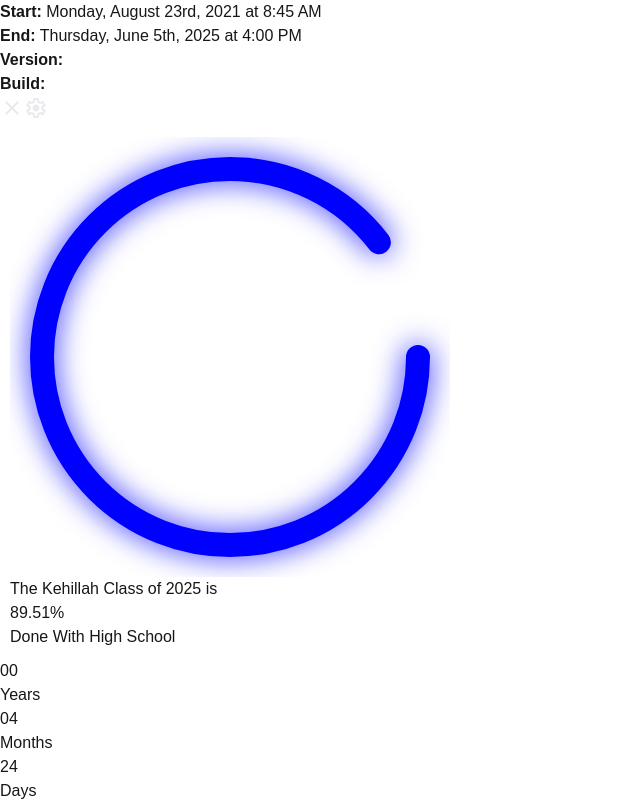
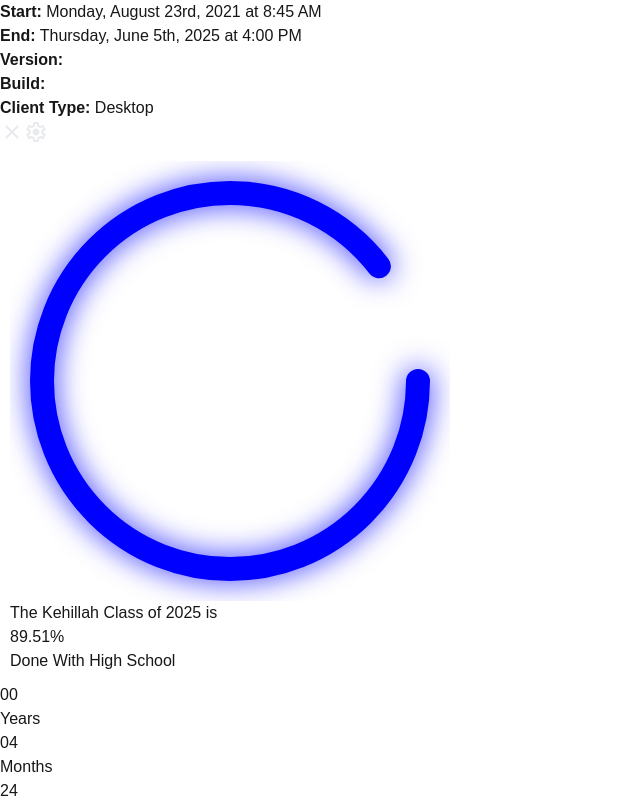
Before and after one commit to beck1888/hs-progress-countdown, a Next.js app: page / in a window 1280 px wide. Both pictures are taken after a click on the button 12 px from the left and 12 px from the top of the page. Shown: the top 800 px of the page, without its empty margins (0-640 px from the left). Built offline with nearby package versions, Linux system fonts and the light colour scheme; no server answers.

Commit message:
Add client type detection to InfoBox component

```diff
--- a/src/components/ui/InfoBox.tsx
+++ b/src/components/ui/InfoBox.tsx
@@ -10,6 +10,7 @@ interface InfoBoxProps {
 
 const InfoBox: React.FC<InfoBoxProps> = ({ isOpen, children }) => {
   const [lastCommitId, setLastCommitId] = useState<string>("");
+  const [clientType, setClientType] = useState<string>("");
 
   useEffect(() => {
     const fetchLastCommitId = async () => {
@@ -27,6 +28,15 @@ const InfoBox: React.FC<InfoBoxProps> = ({ isOpen, children }) => {
     fetchLastCommitId();
   }, []);
 
+  useEffect(() => {
+    const userAgent = navigator.userAgent;
+    if (/Mobi|Android/i.test(userAgent)) {
+      setClientType("Mobile");
+    } else {
+      setClientType("Desktop");
+    }
+  }, []);
+
   if (!isOpen) return null;
 
   return (
@@ -40,6 +50,7 @@ const InfoBox: React.FC<InfoBoxProps> = ({ isOpen, children }) => {
         <strong>Version:</strong> <a href="https://github.com/beck1888/hs-progress-countdown" target="_blank" className='underline' rel="noopener noreferrer">{lastCommitId}</a>
       </div>
       <div><strong>Build:</strong> {process.env.NEXT_PUBLIC_RUNNING_BUILD}</div>
+      <div><strong>Client Type:</strong> {clientType}</div>
       {children}
     </div>
   );
```
